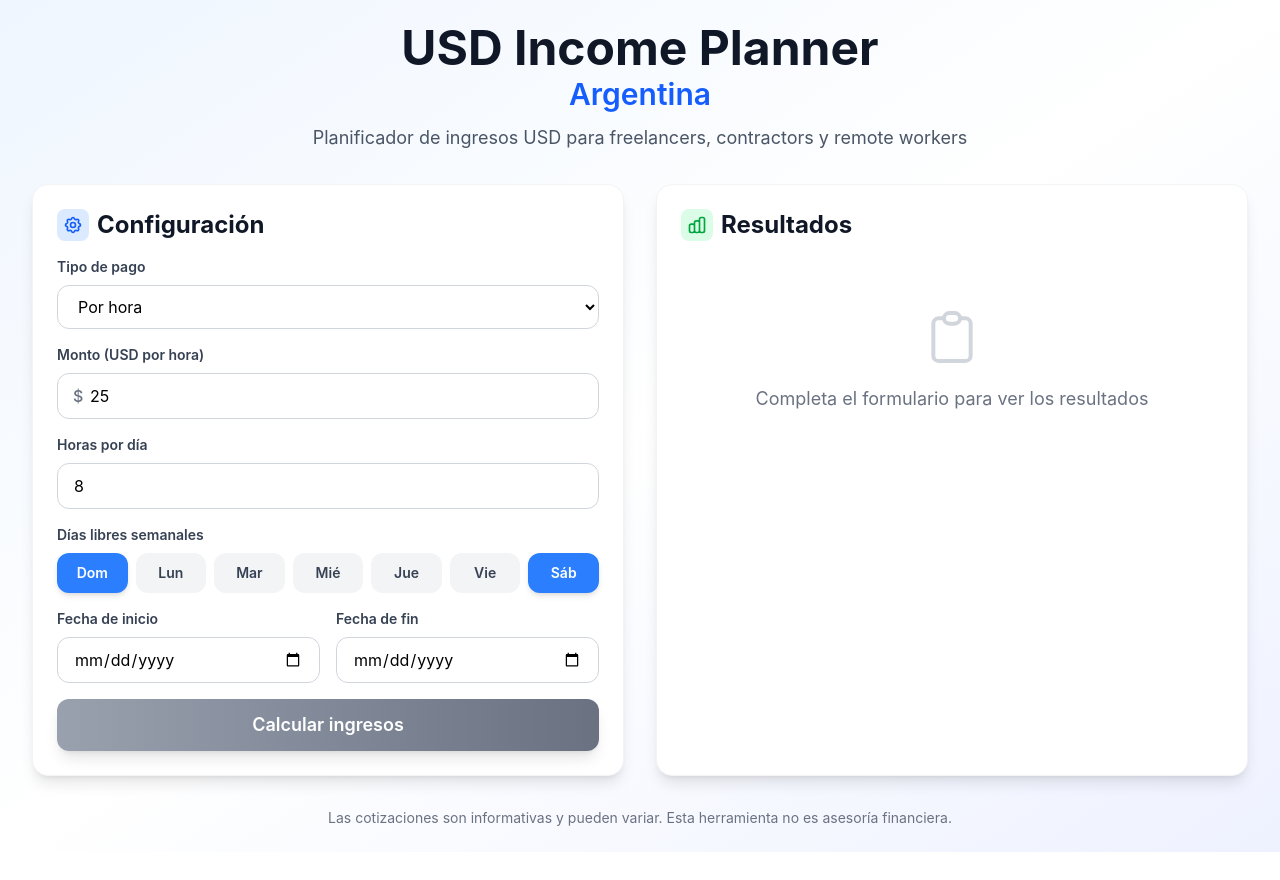
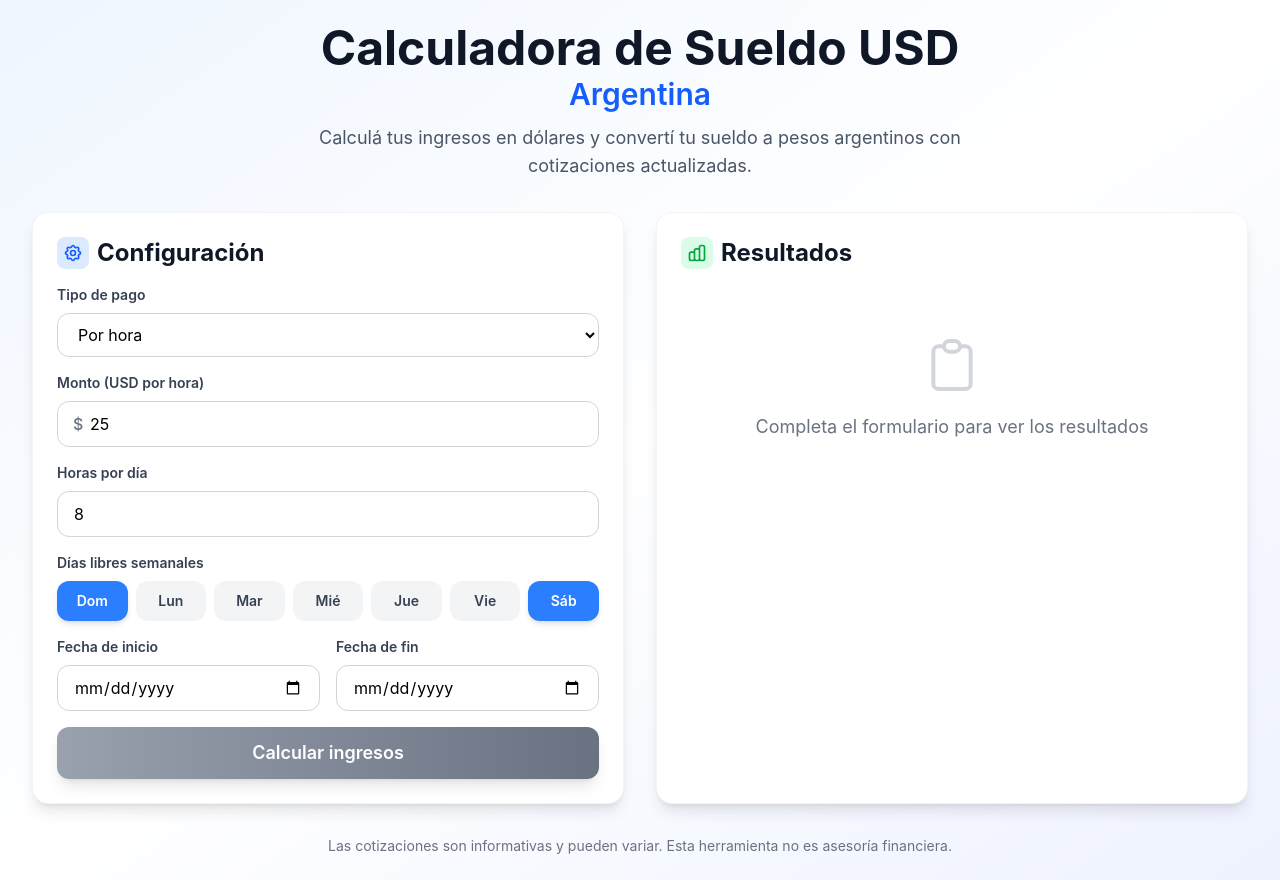
Before and after one commit to edogiuliano/usd-income-planner-argentina, a Next.js app: page / in a window 1280 px wide. Before the commit the page ends 852 px from the top, so only its background shows below. Built offline with nearby package versions, Linux system fonts and the light colour scheme; no server answers.

Commit message:
chore: update app branding

```diff
--- a/src/app/layout.tsx
+++ b/src/app/layout.tsx
@@ -2,8 +2,8 @@ import type { Metadata } from "next";
 import "./globals.css";
 
 export const metadata: Metadata = {
-  title: "USD Income Planner Argentina",
-  description: "Planificador de ingresos USD para freelancers en Argentina",
+  title: "Calculadora de Sueldo USD",
+  description: "Calculadora de ingresos en USD para freelancers, contractors y trabajadores remotos en Argentina.",
 };
 
 export default function RootLayout({
--- a/src/app/page.tsx
+++ b/src/app/page.tsx
@@ -60,13 +60,13 @@ export default function Home() {
       <div className="max-w-7xl mx-auto px-4 sm:px-6 lg:px-8 py-4 md:py-6">
         <header className="text-center mb-6 md:mb-8">
           <h1 className="text-4xl md:text-5xl font-bold text-gray-900 mb-3">
-            USD Income Planner
+            Calculadora de Sueldo USD
             <span className="block text-2xl md:text-3xl font-semibold text-blue-600 mt-1">
               Argentina
             </span>
           </h1>
           <p className="text-gray-600 text-lg max-w-2xl mx-auto">
-            Planificador de ingresos USD para freelancers, contractors y remote workers
+            Calculá tus ingresos en dólares y convertí tu sueldo a pesos argentinos con cotizaciones actualizadas.
           </p>
         </header>
 
```
